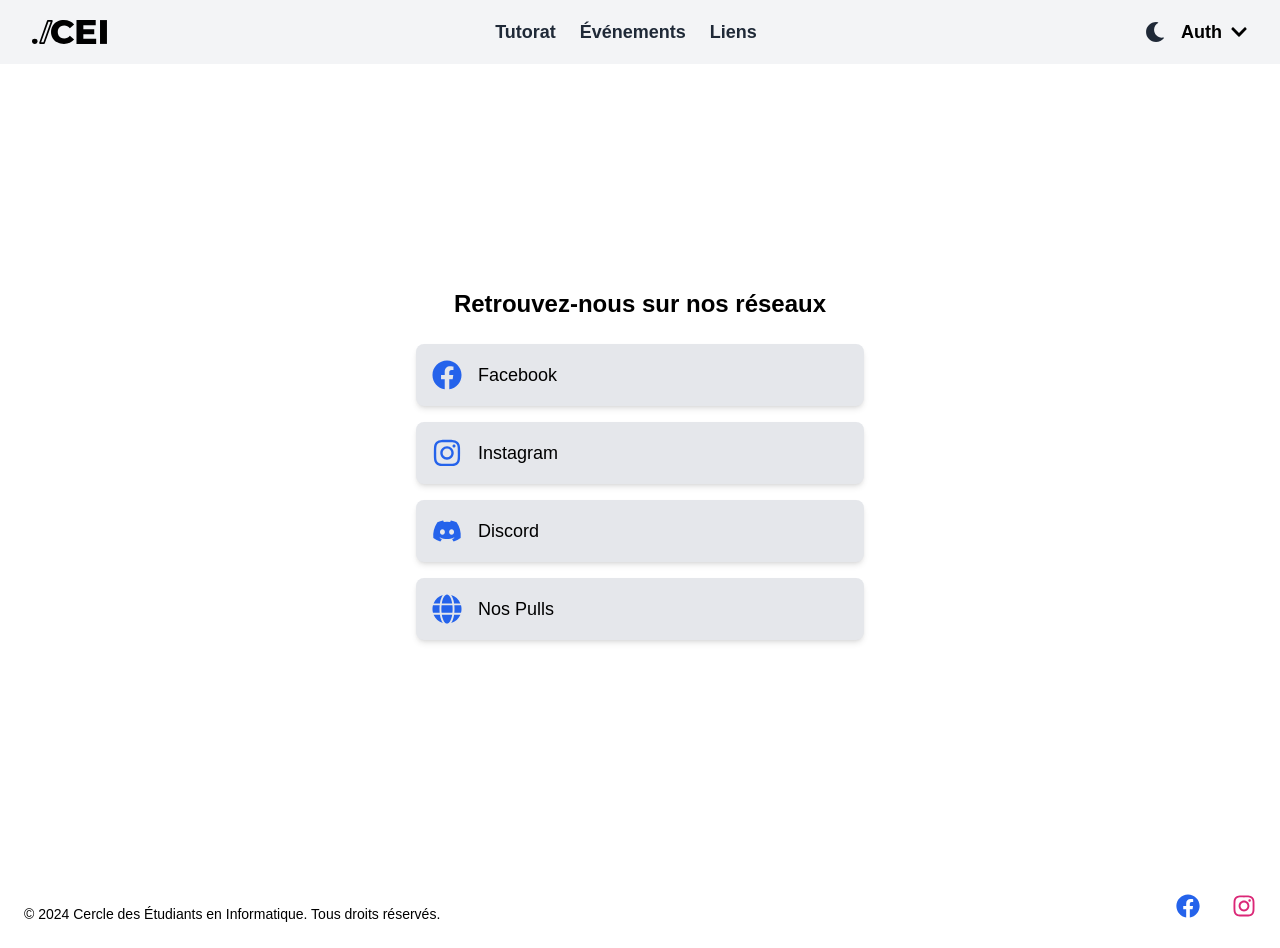
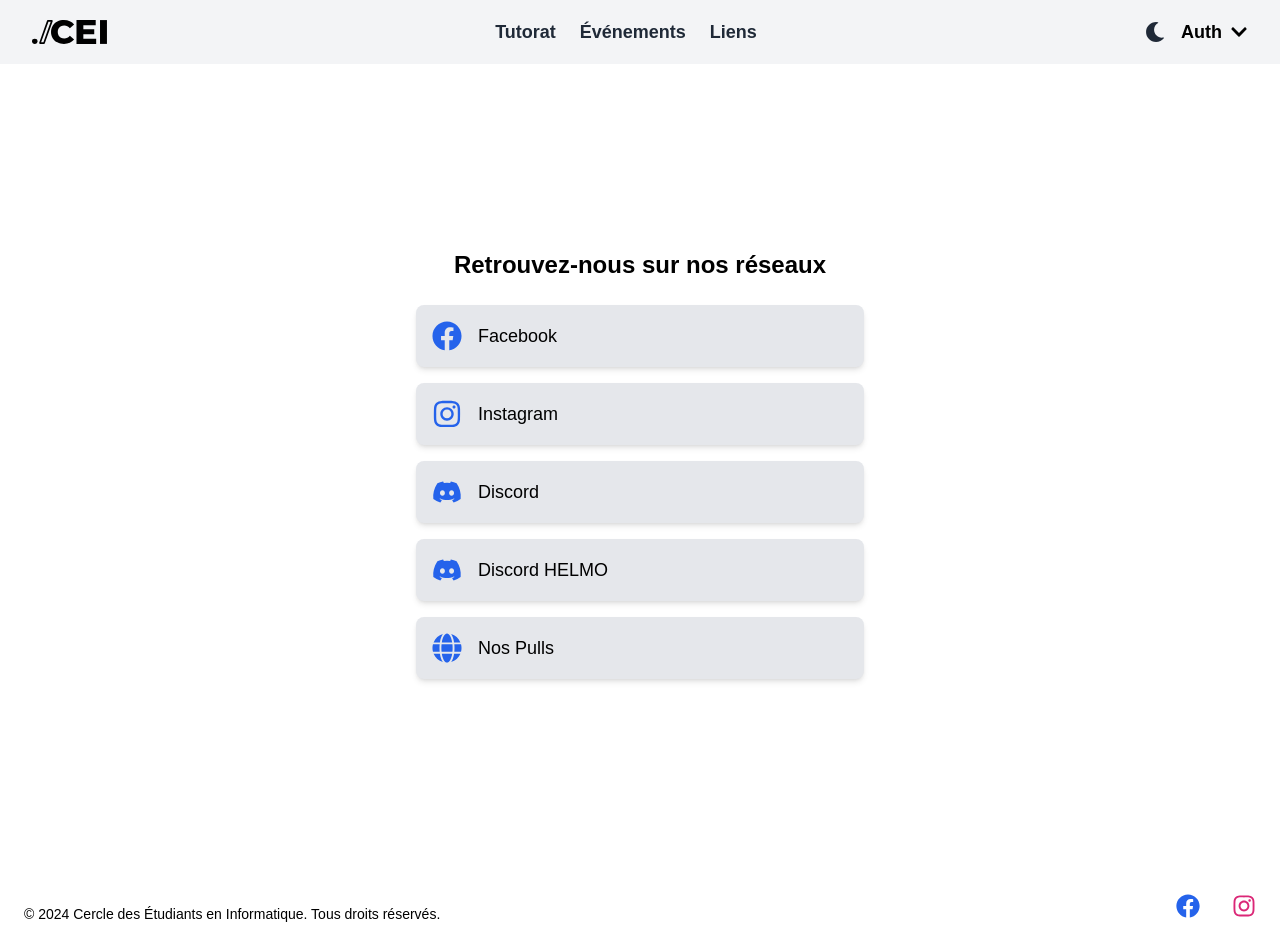
Before and after one commit to cei-helmo/site, a Next.js app: page /pages/Link in a window 1280 px wide. Built offline with nearby package versions, Linux system fonts and the light colour scheme; no server answers.

Commit message:
add: add discord helmo

```diff
--- a/app/pages/Link/page.tsx
+++ b/app/pages/Link/page.tsx
@@ -9,6 +9,7 @@ const socialLinks = [
   { name: 'Facebook', url: 'https://www.facebook.com/CEI.HELMo', icon: <FaFacebook /> },
   { name: 'Instagram', url: 'https://www.instagram.com/cei.helmo/', icon: <FaInstagram /> },
   { name: 'Discord', url: 'https://discord.gg/xe6xuwrmhA', icon: <FaDiscord /> },
+  { name: 'Discord HELMO', url: 'https://discord.gg/cHE8xZSsgf', icon: <FaDiscord /> },
   { name: 'Nos Pulls', url: 'https://forms.office.com/pages/responsepage.aspx?id=uNXHDcYlskWKCwRkYf12IC43mEjEaU5Bj_w7WasDl89UOVIwOFJJNkJGU0NXQkxCM1pORzBZRjFDOS4u&route=shorturl', icon: <FaGlobe /> },
 ];
 
```
